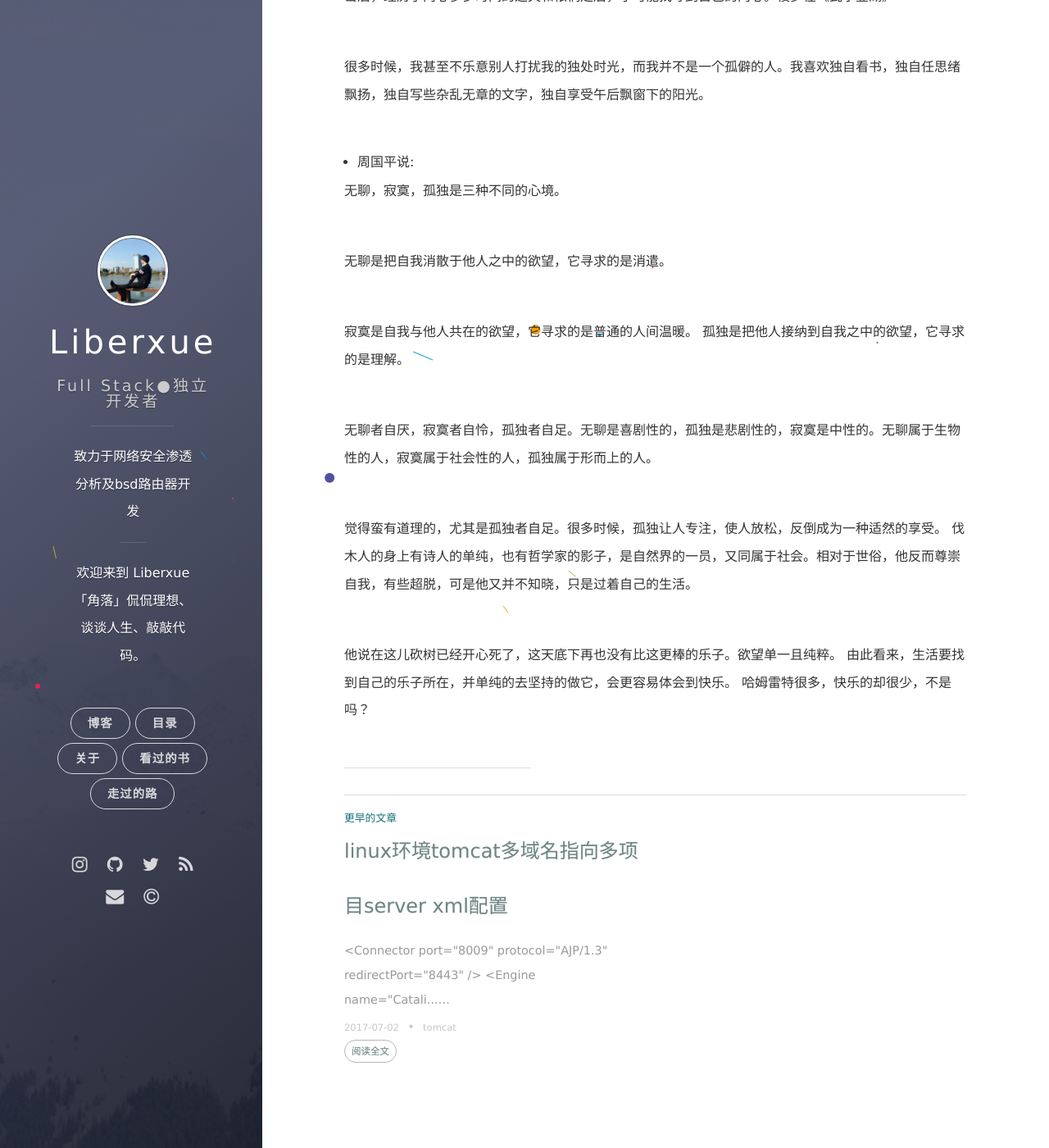
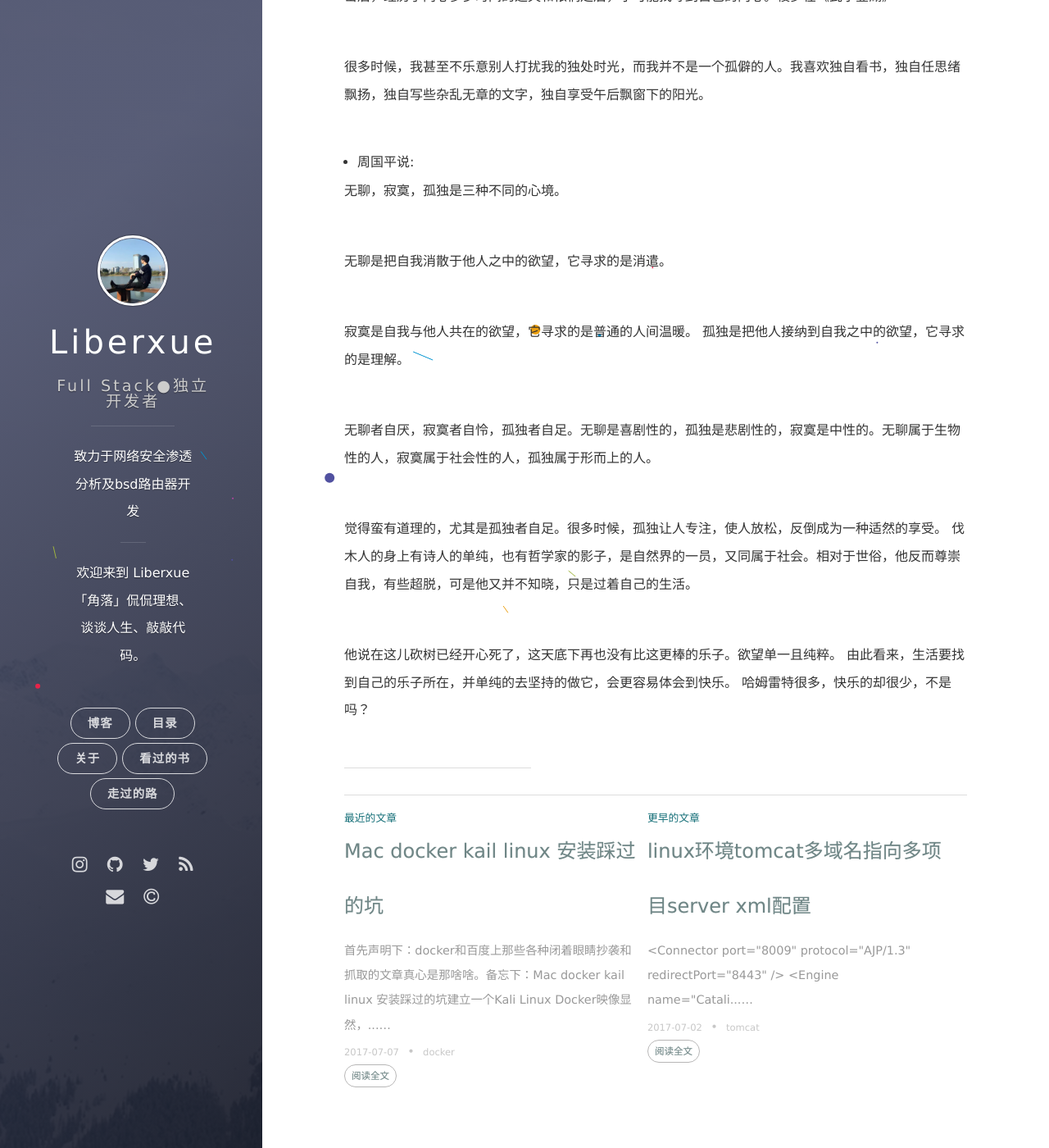
Before and after one commit to qyh214/liberxue.github.io, a Jekyll site: the page built from _posts/book/2017-07-03-waerdenghu.md, in a window 1280 px wide and 1400 px high, scrolled down 526 px. Shown: the whole window at 82% size. Built offline with Jekyll 4.4.1, drawn with Linux system fonts in a browser that asks for light colours; nearby versions of some CDN libraries; comment, search, counter and statistics services are not loaded.

Commit message:
add blog

```diff
--- /dev/null
+++ b/_posts/docker/2017-07-07-dockerkailinux.md
@@ -0,0 +1,14 @@
+---
+layout: post
+title:  "Mac docker kail linux 安装踩过的坑"
+date:   2017-07-07
+category: docker
+excerpt: "首先声明下：docker和百度上那些各种闭着眼睛抄袭和抓取的文章真心是那啥啥。备忘下：Mac docker kail linux 安装踩过的坑"
+keywords: docker,mac,kaillinux，
+---
+
+首先声明下：docker和百度上那些各种闭着眼睛抄袭和抓取的文章真心是那啥啥。备忘下：Mac docker kail linux 安装踩过的坑
+
+建立一个Kali Linux Docker映像
+
+显然，要让它运行，你需要安装 Docker。对于OSX上的Docker，您可以使用brew，而对于大多数其他发行版，您可以使用本地软件包管理器进行安装。一旦安装和设置，这只是从Docker存储库中拉出我们的图像的问题：
--- a/_sass/global.scss
+++ b/_sass/global.scss
@@ -372,3 +372,7 @@ hr {
 .hidden {
   display: none !important;
 }
+.content {
+    margin: 40px auto 80px;
+    border-left: 4px solid #f9f9f9;
+}
--- a/index.html
+++ b/index.html
@@ -2,6 +2,7 @@
 layout: default
 ---
 <div class="main-post-list hidden">
+  <div class="content">
   <ol class="post-list">
     <!--置顶-->
     {% for post in site.posts %}
```
Also changed, not shown: _posts/csharp/2017-06-12-csharpinstall.md (+1 -1 lines).
